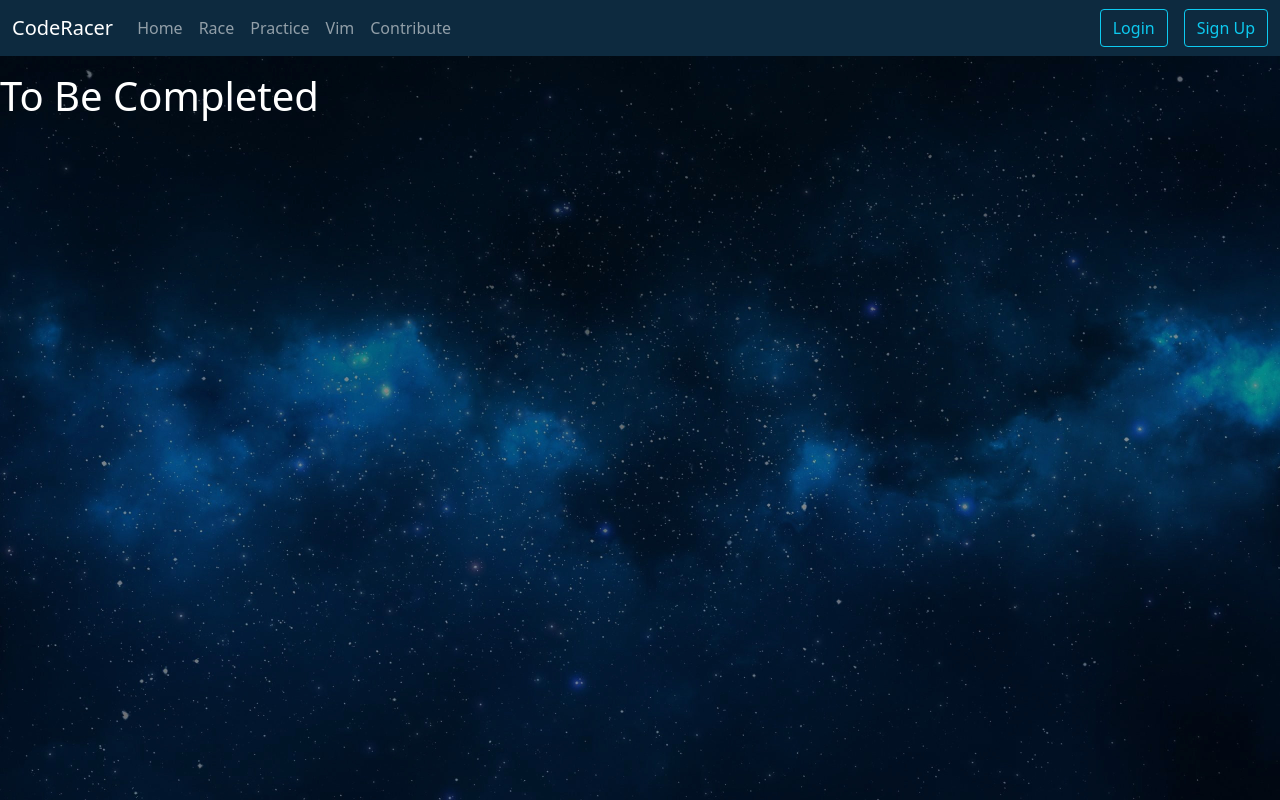
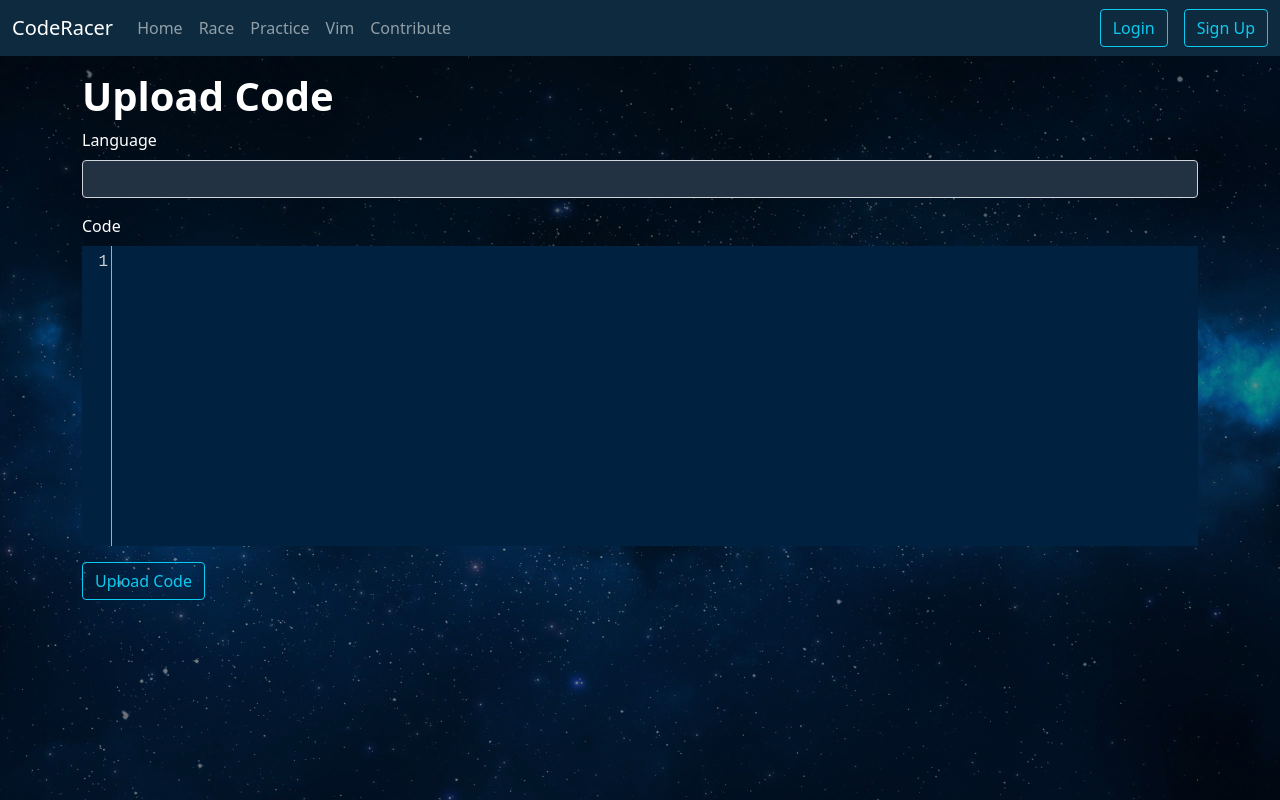
Before and after one commit to Graphcalibur/kfc-orbital-2021, a React (Create React App) app in the folder client/: page /uploadcode in a window 1280 px wide. Built offline with nearby package versions, Linux system fonts and the light colour scheme; no server answers.

Commit message:
Added form to upload code

```diff
--- a/client/src/pages/UploadCode/UploadCode.jsx
+++ b/client/src/pages/UploadCode/UploadCode.jsx
@@ -1,27 +1,87 @@
 import React, { Component } from "react";
+import { Button, Container, Form } from "react-bootstrap";
+import { Controlled as CodeMirror } from "react-codemirror2";
 
 class UploadCode extends Component {
   state = {
     language: "",
     code: "",
+    upload_state: 0,
   };
 
-  uploadCode = () => {
+  uploadCode = (event) => {
+    event.preventDefault();
+    event.stopPropagation();
+
     fetch("/api/code/upload", {
       method: "POST",
       headers: { "Content-Type": "application/json" },
       credentials: "include",
       body: JSON.stringify({
-        language: "Python",
-        code: "print('Hello World')",
+        language: this.state.language,
+        code: this.state.code,
       }),
     }).then((res) => {
-      console.log(res);
+      if (res.status === 200) {
+        this.setState({ upload_state: 1 });
+      } else {
+        this.setState({ upload_state: res.status });
+      }
     });
   };
 
   render() {
-    return <h1 className="text">To Be Completed</h1>;
+    return (
+      <Container>
+        <h1 className="text">
+          <b>Upload Code</b>
+        </h1>
+        <Form onSubmit={this.uploadCode}>
+          <Form.Group>
+            <Form.Label className="text">Language</Form.Label>
+            <Form.Control
+              required
+              id="language"
+              value={this.state.language}
+              onChange={(event) => {
+                this.setState({ language: event.target.value });
+              }}
+            />
+          </Form.Group>
+
+          <Form.Group>
+            <Form.Label className="text mt-3">Code</Form.Label>
+            <CodeMirror
+              id="code"
+              value={this.state.code}
+              options={{
+                theme: "cobalt",
+                lineNumbers: true,
+              }}
+              onBeforeChange={(editor, data, value) => {
+                this.setState({ code: value });
+              }}
+              onChange={(editor, data, value) => {}}
+            />
+          </Form.Group>
+
+          <Button variant="outline-info" className="mt-3" type="submit">
+            Upload Code
+          </Button>
+        </Form>
+
+        {this.state.upload_state === 0 ? (
+          <span></span>
+        ) : this.state.upload_state === 1 ? (
+          <p className="text mt-3"> Upload Successful!</p>
+        ) : (
+          <p className="text mt-3">
+            {" "}
+            Upload failed! Error: {this.state.upload_state}
+          </p>
+        )}
+      </Container>
+    );
   }
 }
 
```
